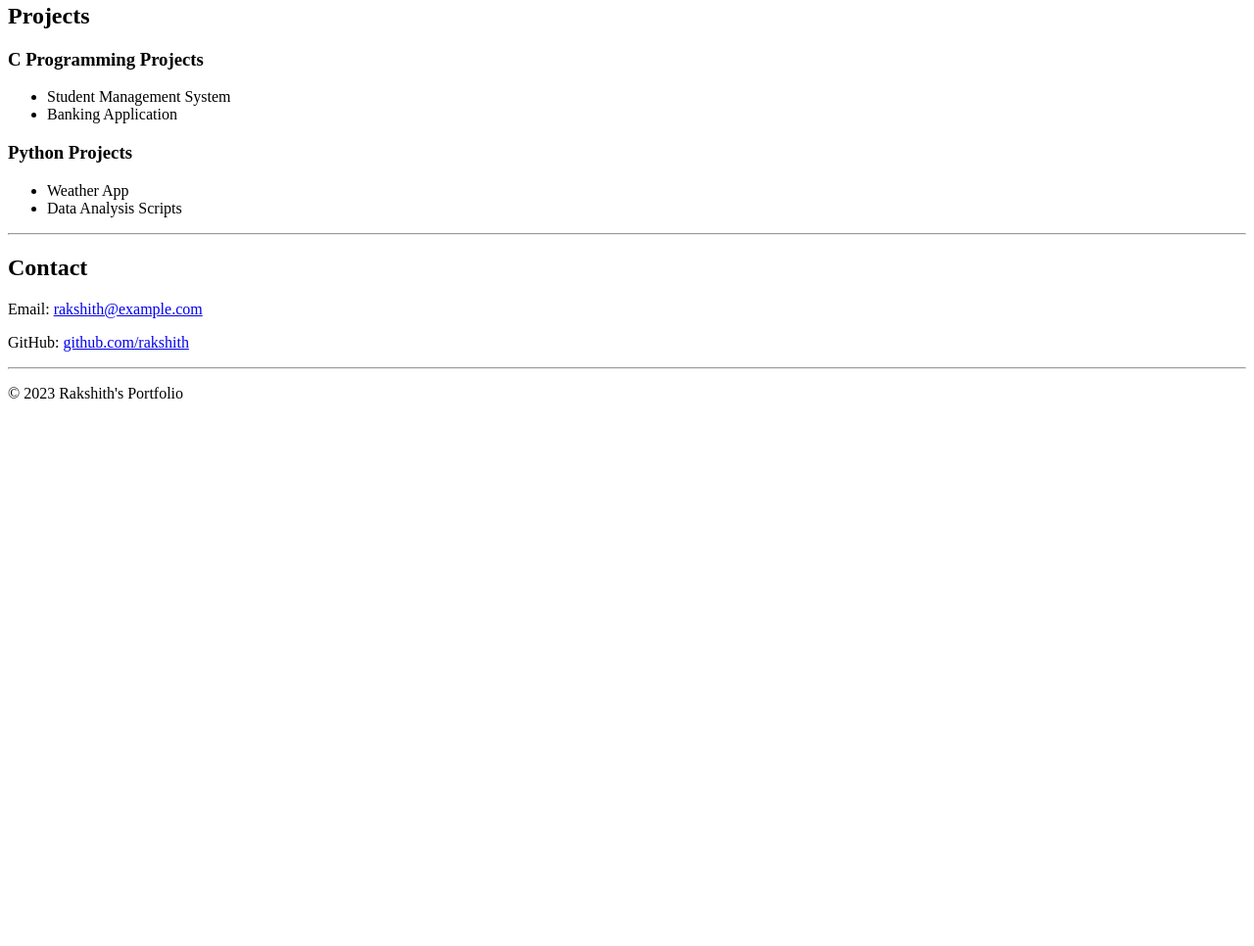
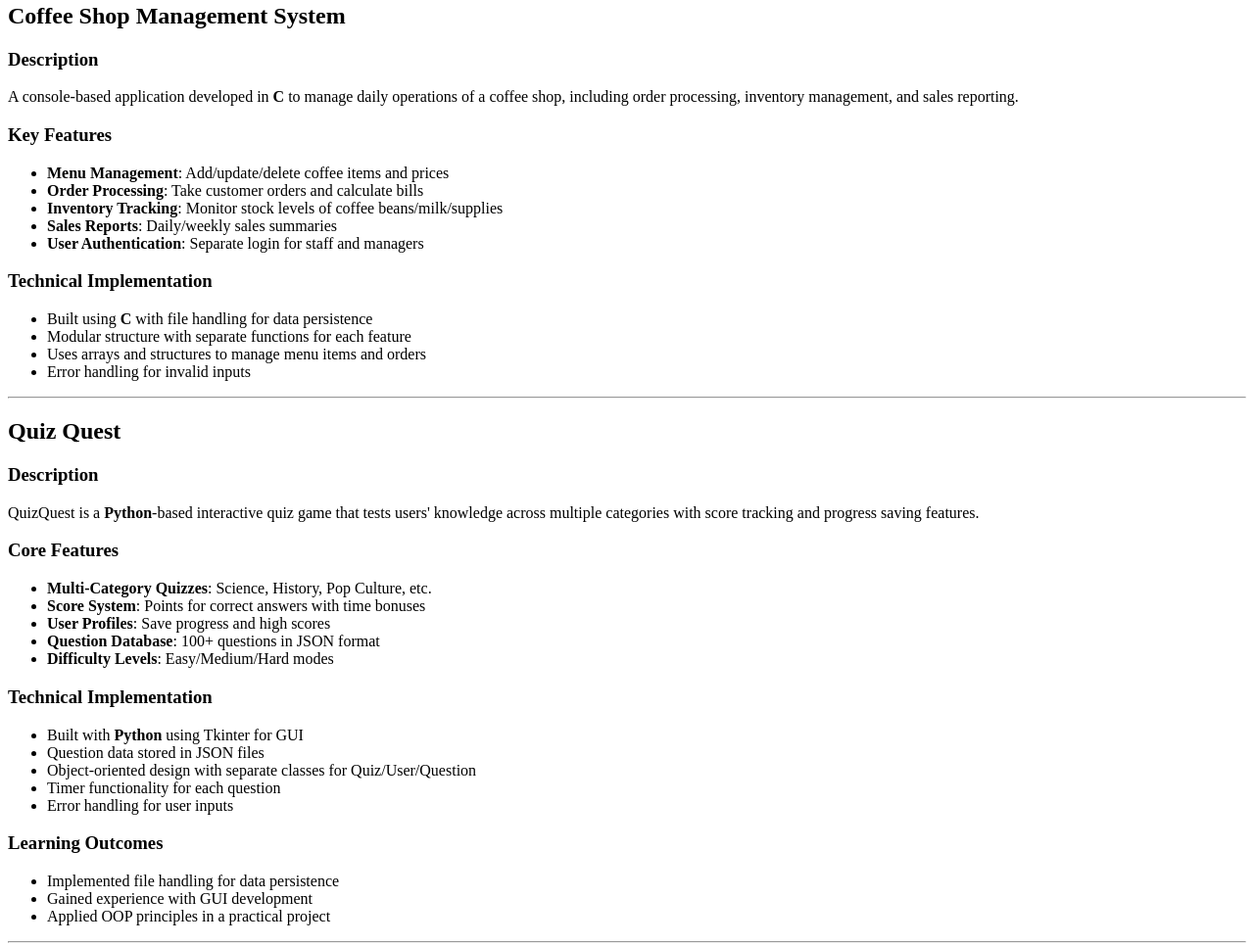
Before and after one commit to Harshithad9/portfolio, a plain HTML site: page index.html in a window 1280 px wide. Shown: the part 635-1601 px from the top of the page at 98% size. Before the commit the page ends 1062 px from the top, so only its background shows below. Drawn offline with Linux system fonts and the light colour scheme.

Commit message:
Modified

```diff
--- a/index.html
+++ b/index.html
@@ -50,26 +50,75 @@
 
     <!-- Projects Section -->
     <section>
-        <h2>Projects</h2>
+        <h2>Coffee Shop Management System</h2>
 
         <article>
-            <h3>C Programming Projects</h3>
+            <h3>Description</h3>
+            <p>
+                A console-based application developed in <strong>C</strong> to manage daily operations of a coffee shop,
+                including order processing, inventory management, and sales reporting.
+            </p>
+
+            <h3>Key Features</h3>
             <ul>
-                <li>Student Management System</li>
-                <li>Banking Application</li>
+                <li><strong>Menu Management</strong>: Add/update/delete coffee items and prices</li>
+                <li><strong>Order Processing</strong>: Take customer orders and calculate bills</li>
+                <li><strong>Inventory Tracking</strong>: Monitor stock levels of coffee beans/milk/supplies</li>
+                <li><strong>Sales Reports</strong>: Daily/weekly sales summaries</li>
+                <li><strong>User Authentication</strong>: Separate login for staff and managers</li>
+            </ul>
+
+            <h3>Technical Implementation</h3>
+            <ul>
+                <li>Built using <strong>C</strong> with file handling for data persistence</li>
+                <li>Modular structure with separate functions for each feature</li>
+                <li>Uses arrays and structures to manage menu items and orders</li>
+                <li>Error handling for invalid inputs</li>
             </ul>
         </article>
 
+        <hr>
+
+        <section>
+        <h2>Quiz Quest</h2>
+
         <article>
-            <h3>Python Projects</h3>
+            <h3>Description</h3>
+            <p>QuizQuest is a <strong>Python</strong>-based interactive quiz game that tests users' knowledge
+                across multiple categories with score tracking and progress saving features.
+            </p>
+
+            <h3>Core Features</h3>
             <ul>
-                <li>Weather App</li>
-                <li>Data Analysis Scripts</li>
+                <li><strong>Multi-Category Quizzes</strong>: Science, History, Pop Culture, etc.</li>
+                <li><strong>Score System</strong>: Points for correct answers with time bonuses</li>
+                <li><strong>User Profiles</strong>: Save progress and high scores</li>
+                <li><strong>Question Database</strong>: 100+ questions in JSON format</li>
+                <li><strong>Difficulty Levels</strong>: Easy/Medium/Hard modes</li>
+            </ul>
+
+            <h3>Technical Implementation</h3>
+            <ul>
+                <li>Built with <strong>Python</strong> using Tkinter for GUI</li>
+                <li>Question data stored in JSON files</li>
+                <li>Object-oriented design with separate classes for Quiz/User/Question</li>
+                <li>Timer functionality for each question</li>
+                <li>Error handling for user inputs</li>
+            </ul>
+
+            <h3>Learning Outcomes</h3>
+            <ul>
+                <li>Implemented file handling for data persistence</li>
+                <li>Gained experience with GUI development</li>
+                <li>Applied OOP principles in a practical project</li>
             </ul>
         </article>
 
         <hr>
     </section>
+
+    </section>
+
 
     <!-- Contact Section -->
     <footer>
```
